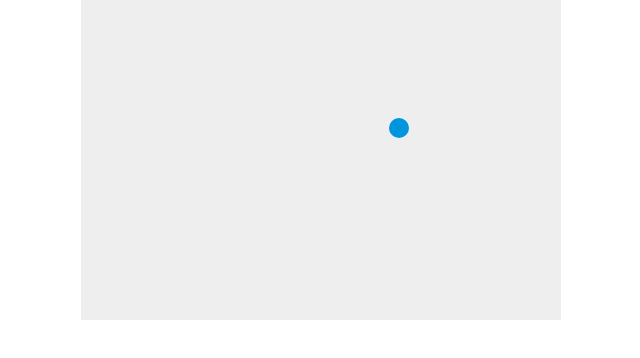
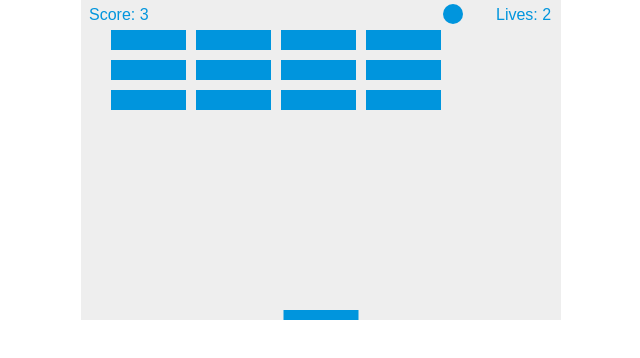
Before and after one commit to londonolson/Final-Project, a plain HTML site: page index.html in a window 1280 px wide. Shown: the whole page, without its empty margins (319-959 px from the left). Drawn offline with Linux system fonts and the light colour scheme.

Commit message:
Finished the tutorial, now it is ready for customization

```diff
--- a/index.html
+++ b/index.html
@@ -3,16 +3,10 @@
 <head>
     <meta charset="utf-8" />
     <title>London Olson Final Project</title>
-    <!--
-        Author: London Olson
-        Project for Advanced Web Development at MSU
-    -->
-    <style>
-    	* { padding: 0; margin: 0; }
-    	canvas { background: #eee; display: block; margin: 0 auto; }
-    </style>
+    <style>* { padding: 0; margin: 0; } canvas { background: #eee; display: block; margin: 0 auto; }</style>
 </head>
 <body>
+
 <canvas id="myCanvas" width="480" height="320"></canvas>
 
 <script>
@@ -23,7 +17,70 @@ var x = canvas.width/2;
     var y = canvas.height-30;
     var dx = 2;
     var dy = -2;
-
+    var paddleHeight = 10;
+    var paddleWidth = 75;
+    var paddleX = (canvas.width-paddleWidth)/2;
+    var rightPressed = false;
+    var leftPressed = false;
+    var brickRowCount = 5;
+    var brickColumnCount = 3;
+    var brickWidth = 75;
+    var brickHeight = 20;
+    var brickPadding = 10;
+    var brickOffsetTop = 30;
+    var brickOffsetLeft = 30;
+    var score = 0;
+    var lives = 3;
+    var bricks = [];
+    for(var c=0; c<brickColumnCount; c++) {
+        bricks[c] = [];
+        for(var r=0; r<brickRowCount; r++) {
+            bricks[c][r] = { x: 0, y: 0, status: 1 };
+        }
+    }
+    document.addEventListener("keydown", keyDownHandler, false);
+    document.addEventListener("keyup", keyUpHandler, false);
+    document.addEventListener("mousemove", mouseMoveHandler, false);
+    function keyDownHandler(e) {
+        if(e.keyCode == 39) {
+            rightPressed = true;
+        }
+        else if(e.keyCode == 37) {
+            leftPressed = true;
+        }
+    }
+    function keyUpHandler(e) {
+        if(e.keyCode == 39) {
+            rightPressed = false;
+        }
+        else if(e.keyCode == 37) {
+            leftPressed = false;
+        }
+    }
+    function mouseMoveHandler(e) {
+        var relativeX = e.clientX - canvas.offsetLeft;
+        if(relativeX > 0 && relativeX < canvas.width) {
+            paddleX = relativeX - paddleWidth/2;
+        }
+    }
+    function collisionDetection() {
+        for(var c=0; c<brickColumnCount; c++) {
+            for(var r=0; r<brickRowCount; r++) {
+                var b = bricks[c][r];
+                if(b.status == 1) {
+                    if(x > b.x && x < b.x+brickWidth && y > b.y && y < b.y+brickHeight) {
+                        dy = -dy;
+                        b.status = 0;
+                        score++;
+                        if(score == brickRowCount*brickColumnCount) {
+                            alert("YOU WIN, CONGRATS!");
+                            document.location.reload();
+                        }
+                    }
+                }
+            }
+        }
+    }
     function drawBall() {
         ctx.beginPath();
         ctx.arc(x, y, ballRadius, 0, Math.PI*2);
@@ -31,23 +88,84 @@ function drawBall() {
         ctx.fill();
         ctx.closePath();
     }
-
+    function drawPaddle() {
+        ctx.beginPath();
+        ctx.rect(paddleX, canvas.height-paddleHeight, paddleWidth, paddleHeight);
+        ctx.fillStyle = "#0095DD";
+        ctx.fill();
+        ctx.closePath();
+    }
+    function drawBricks() {
+        for(var c=0; c<brickColumnCount; c++) {
+            for(var r=0; r<brickRowCount; r++) {
+                if(bricks[c][r].status == 1) {
+                    var brickX = (r*(brickWidth+brickPadding))+brickOffsetLeft;
+                    var brickY = (c*(brickHeight+brickPadding))+brickOffsetTop;
+                    bricks[c][r].x = brickX;
+                    bricks[c][r].y = brickY;
+                    ctx.beginPath();
+                    ctx.rect(brickX, brickY, brickWidth, brickHeight);
+                    ctx.fillStyle = "#0095DD";
+                    ctx.fill();
+                    ctx.closePath();
+                }
+            }
+        }
+    }
+    function drawScore() {
+        ctx.font = "16px Arial";
+        ctx.fillStyle = "#0095DD";
+        ctx.fillText("Score: "+score, 8, 20);
+    }
+    function drawLives() {
+        ctx.font = "16px Arial";
+        ctx.fillStyle = "#0095DD";
+        ctx.fillText("Lives: "+lives, canvas.width-65, 20);
+    }
     function draw() {
         ctx.clearRect(0, 0, canvas.width, canvas.height);
+        drawBricks();
         drawBall();
-
+        drawPaddle();
+        drawScore();
+        drawLives();
+        collisionDetection();
         if(x + dx > canvas.width-ballRadius || x + dx < ballRadius) {
             dx = -dx;
         }
-    if(y + dy > canvas.height-ballRadius || y + dy < ballRadius) {
+        if(y + dy < ballRadius) {
             dy = -dy;
         }
-
+        else if(y + dy > canvas.height-ballRadius) {
+            if(x > paddleX && x < paddleX + paddleWidth) {
+                dy = -dy;
+            }
+            else {
+                lives--;
+                if(!lives) {
+                    alert("GAME OVER");
+                    document.location.reload();
+                }
+                else {
+                    x = canvas.width/2;
+                    y = canvas.height-30;
+                    dx = 3;
+                    dy = -3;
+                    paddleX = (canvas.width-paddleWidth)/2;
+                }
+            }
+        }
+        if(rightPressed && paddleX < canvas.width-paddleWidth) {
+            paddleX += 7;
+        }
+        else if(leftPressed && paddleX > 0) {
+            paddleX -= 7;
+        }
         x += dx;
         y += dy;
+        requestAnimationFrame(draw);
     }
-
-setInterval(draw, 10);
+    draw();
 </script>
 
 </body>
```
Lines whose indentation alone changed are shown as unchanged.
